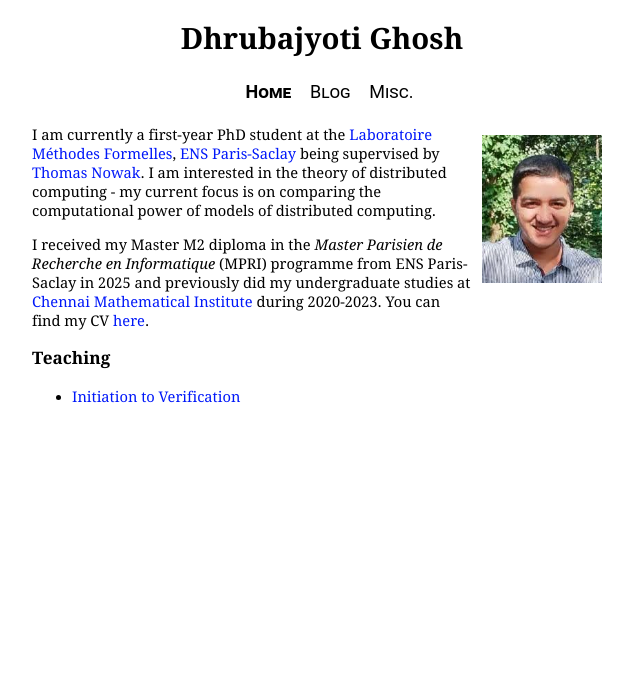
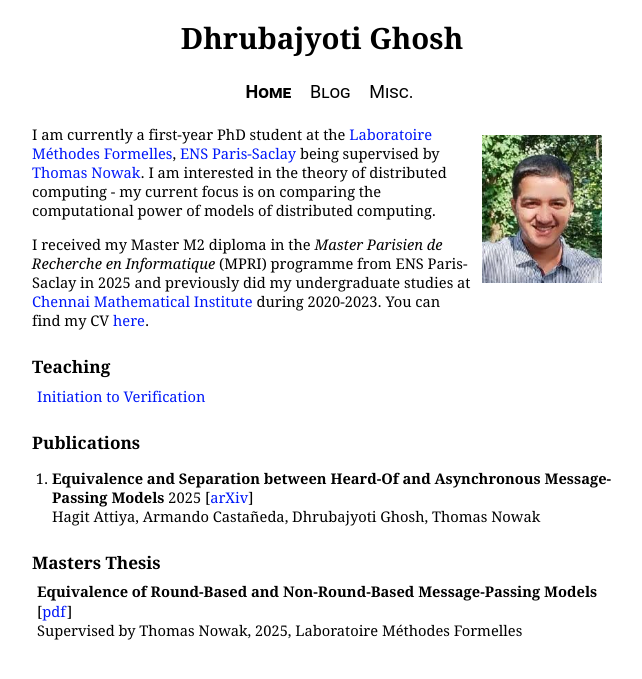
Before and after one commit to ghoshdhruba/ghoshdhruba.github.io, a Jekyll site: the page built from index.html, in a window 1280 px wide. Shown: the top 679 px of the page, without its empty margins (318-960 px from the left). Built offline with Jekyll 4.4.1, drawn with Linux system fonts in a browser that asks for light colours.

Commit message:
Add M2 report, and publication section on page

```diff
--- a/assets/css/styles.css
+++ b/assets/css/styles.css
@@ -76,6 +76,16 @@ a:visited {
 
 li + li {
     margin-top: 6px;
+}
+
+ol {
+    margin-left: 15px;
+    padding-left: 0px;
+}
+
+h3 {
+    margin-top: 1.5em;
+    margin-bottom: 0.5em;
 }
 
 footer{
--- a/index.html
+++ b/index.html
@@ -15,11 +15,25 @@ You can find my CV <a href="webpage_CV.pdf">here</a>.
 </p>
 
 <h3> Teaching </h3>
-<p>
-<ul>
-    <li><a href="teaching/initVerif.html">Initiation to Verification</a></li>
-</ul>
-</p>
+
+<li style="list-style-type: none; margin-left:5px"><a href="teaching/initVerif.html">Initiation to Verification</a></li>
+
+
+<h3> Publications </h3>
+
+<ol style="padding-left:5px">
+    <li> <b>Equivalence and Separation between Heard-Of and Asynchronous Message-Passing Models</b> 2025 [<a href="https://arxiv.org/pdf/2511.21859">arXiv</a>]
+    <br>
+    Hagit Attiya, Armando Castañeda, Dhrubajyoti Ghosh, Thomas Nowak
+    </li>
+</ol>
+
+
+<h3> Masters Thesis </h3>
+
+<li style="list-style-type: none; margin-left:5px"><b>Equivalence of Round-Based and Non-Round-Based Message-Passing Models</b> [<a href="M2_internship_report.pdf">pdf</a>]
+<br>
+Supervised by Thomas Nowak, 2025, Laboratoire Méthodes Formelles</li>
 
 <!--
 <h3> Indian Classical Music </h3>
```
Also changed, not shown: 1 other file.
